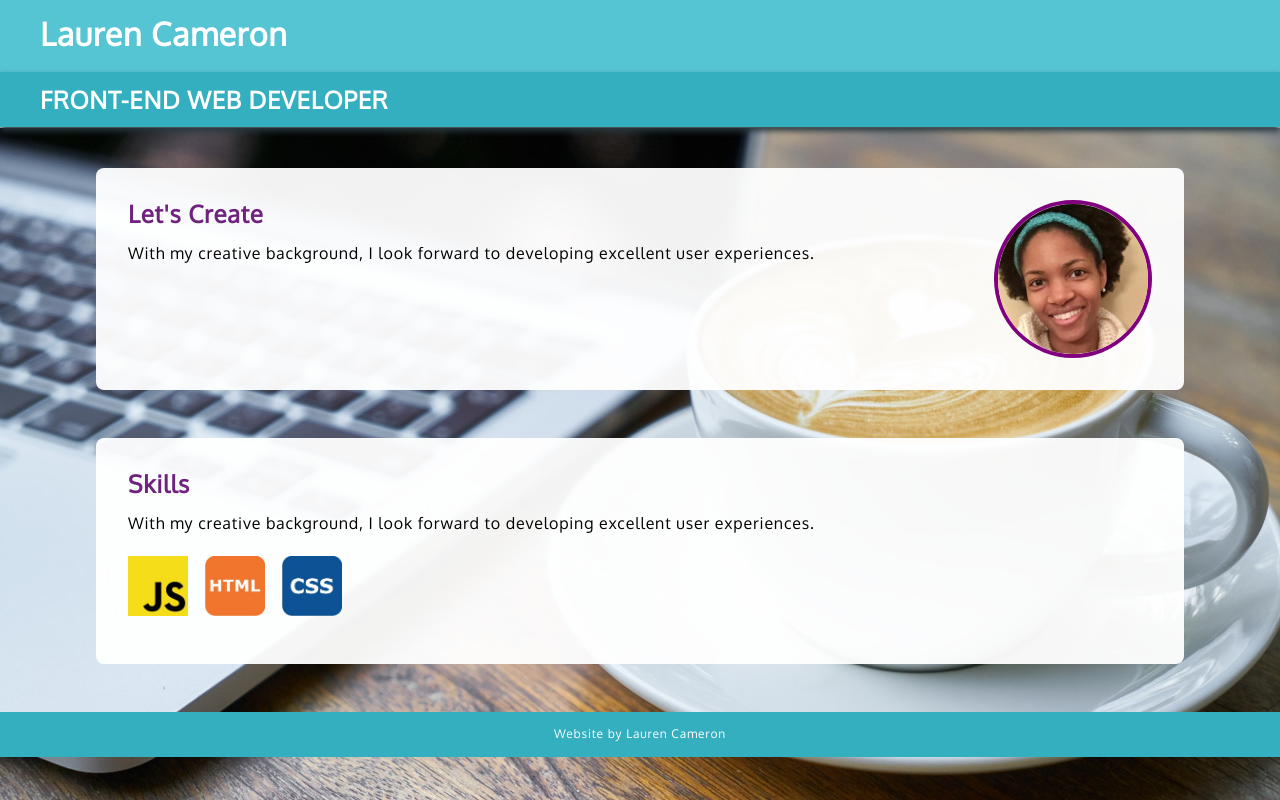
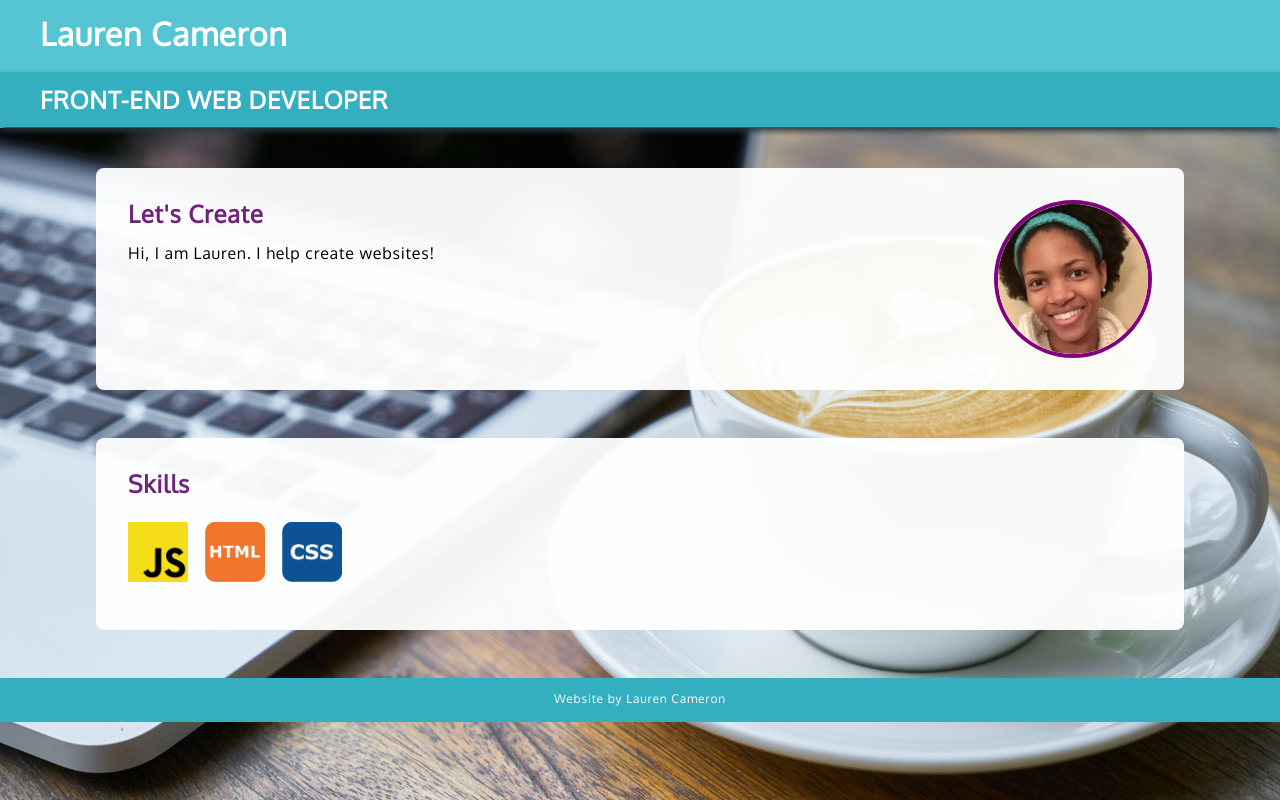
Before and after one commit to laurloves2code/LCdeveloper, a plain HTML site: page index.html in a window 1280 px wide. Drawn offline with Linux system fonts and the light colour scheme.

Commit message:
Update index.html

```diff
--- a/index.html
+++ b/index.html
@@ -33,7 +33,7 @@
       <div class="content-block" id="main-content" >
         <div class="content-column">
           <h2>Let's Create</h2>
-          <p>With my creative background, I look forward to developing excellent user experiences.
+          <p>Hi, I am Lauren. I help create websites!
           </p>
         </div>
         <img class="profile" src="img/LaurenC.jpg">
@@ -42,8 +42,7 @@
       <div class="content-block" id="main-content" >
           <div class="content-column">
               <h2>Skills</h2>
-              <p>With my creative background, I look forward to developing excellent user experiences.
-              </p>
+
               <div class = "skill-logos">
                   <img class="logo" src="img/JS_logo.jpg">
                   <img class="logo" src="img/html_logo.jpg">
```
